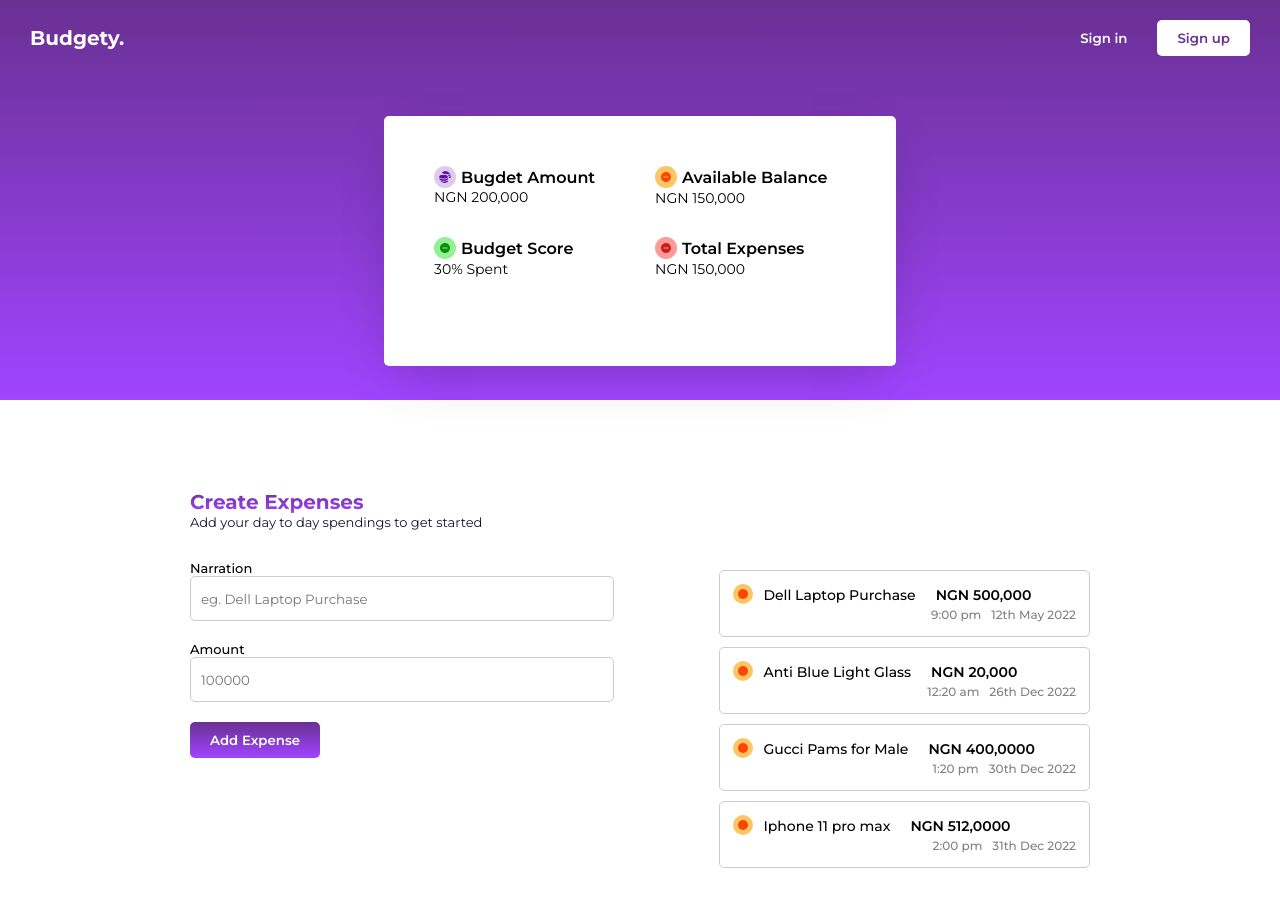
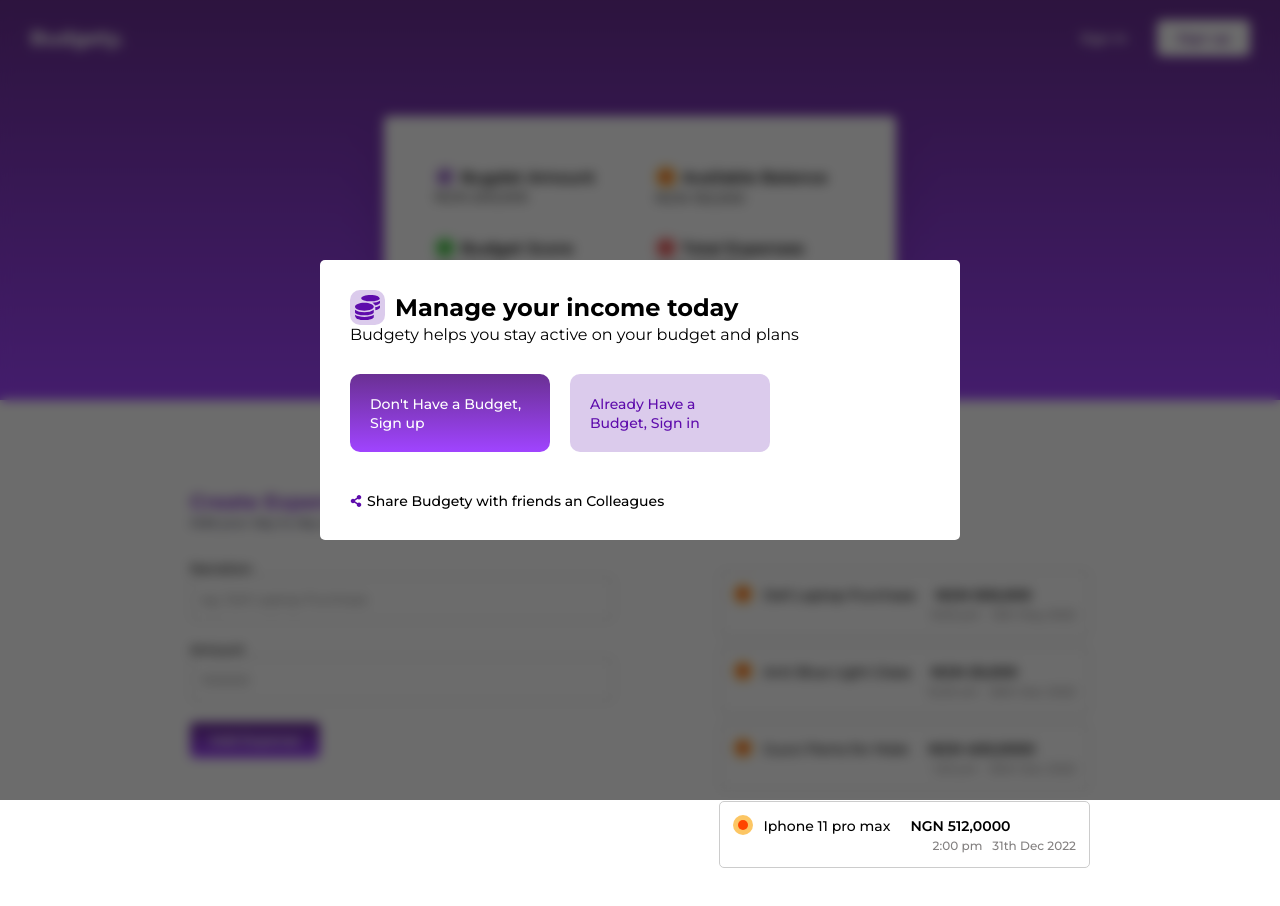
Before and after one commit to Victor-Mak-code/Budgety, a React (Create React App) app: page / in a window 1280 px wide. Shown: the top 906 px of the page. Built offline with nearby package versions, Linux system fonts and the light colour scheme.

Commit message:
added and styled the ModalUi and  get started Component

```diff
--- /dev/null
+++ b/src/Components/GetStarted/GetStarted.css
@@ -0,0 +1,59 @@
+.getstarted__icon {
+  display: flex;
+  align-items: center;
+}
+.icon__coin {
+  margin-right: 10px;
+  font-size: 35px;
+  background-color: rgba(210, 189, 231, 0.788);
+  color: rgb(94, 12, 172);
+  padding: 5px;
+  border-radius: 10px;
+}
+.getstarted__main-body {
+  display: flex;
+  margin: 20px 0;
+}
+.create__budget {
+  background: var(--gradient);
+  margin-right: 20px;
+}
+.budget__btn {
+  width: 200px;
+  padding: 20px;
+  border-radius: 10px;
+  cursor: pointer;
+  transition: all 0.4s ease-in-out;
+  margin-top: 10px;
+  margin-bottom: 20px;
+}
+.sign__in {
+  background: rgba(210, 189, 231, 0.788);
+  color: rgb(94, 12, 172);
+}
+.budget__btn:hover {
+  transform: scale(1.1);
+}
+.sign__in span {
+  font-weight: 500;
+  font-size: 14px;
+}
+.create__budget span {
+  color: var(--white);
+  font-weight: 500;
+  font-size: 14px;
+}
+.share__budgety {
+  display: flex;
+  align-items: center;
+  cursor: pointer;
+}
+.share__icon {
+  font-size: 12px;
+  color: rgb(94, 12, 172);
+  margin-right: 5px;
+}
+.share__budgety span {
+  font-weight: 500;
+  font-size: 14px;
+}
--- /dev/null
+++ b/src/Components/GetStarted/GetStarted.js
@@ -0,0 +1,34 @@
+import React from "react";
+import "./GetStarted.css";
+import { FaCoins, FaShareAlt } from "react-icons/fa";
+
+const GetStarted = () => {
+  return (
+    <div className="getstarted__main">
+      <div className="getstarted__box">
+        <div className="getstarted__icon">
+          <FaCoins className="icon__coin" />
+          <h2>Manage your income today</h2>
+        </div>
+        <p> Budgety helps you stay active on your budget and plans </p>
+      </div>
+
+      <div className="getstarted__main-body">
+        <div className="budget__btn create__budget">
+          <span>Don't Have a Budget, Sign up</span>
+        </div>
+
+        <div className="budget__btn sign__in">
+          <span>Already Have a Budget, Sign in</span>
+        </div>
+      </div>
+
+      <div className="share__budgety">
+        <FaShareAlt className="share__icon" />
+        <span>Share Budgety with friends an Colleagues</span>
+      </div>
+    </div>
+  );
+};
+
+export default GetStarted;
--- /dev/null
+++ b/src/Components/Modal/Modal.css
@@ -0,0 +1,18 @@
+.modal__box {
+  position: fixed;
+  width: 100%;
+  height: 100vh;
+  background-color: rgba(0, 0, 0, 0.575);
+  backdrop-filter: blur(6px);
+  z-index: 1000;
+}
+.modal__content {
+  position: absolute;
+  top: 50%;
+  left: 50%;
+  transform: translate(-50%, -50%);
+  width: 50%;
+  background-color: var(--white);
+  border-radius: 5px;
+  padding: 30px;
+}
--- /dev/null
+++ b/src/Components/Modal/Modal.js
@@ -0,0 +1,12 @@
+import React from "react";
+import "./Modal.css";
+
+const Modal = (props) => {
+  return (
+    <div className="modal__box">
+      <div className="modal__content">{props.children}</div>
+    </div>
+  );
+};
+
+export default Modal;
--- a/src/Pages/Home/Home.js
+++ b/src/Pages/Home/Home.js
@@ -1,9 +1,14 @@
 import Hero from "../../Components/Hero/Hero";
 import AddExpenseUI from "../../Components/AddExpenseUI/AddExpenseUI";
+import Modal from "../../Components/Modal/Modal";
+import GetStarted from "../../Components/GetStarted/GetStarted";
 
 const Home = () => {
   return (
     <div className="home">
+      <Modal>
+        <GetStarted />
+      </Modal>
       <Hero />
       <AddExpenseUI />
     </div>
```
